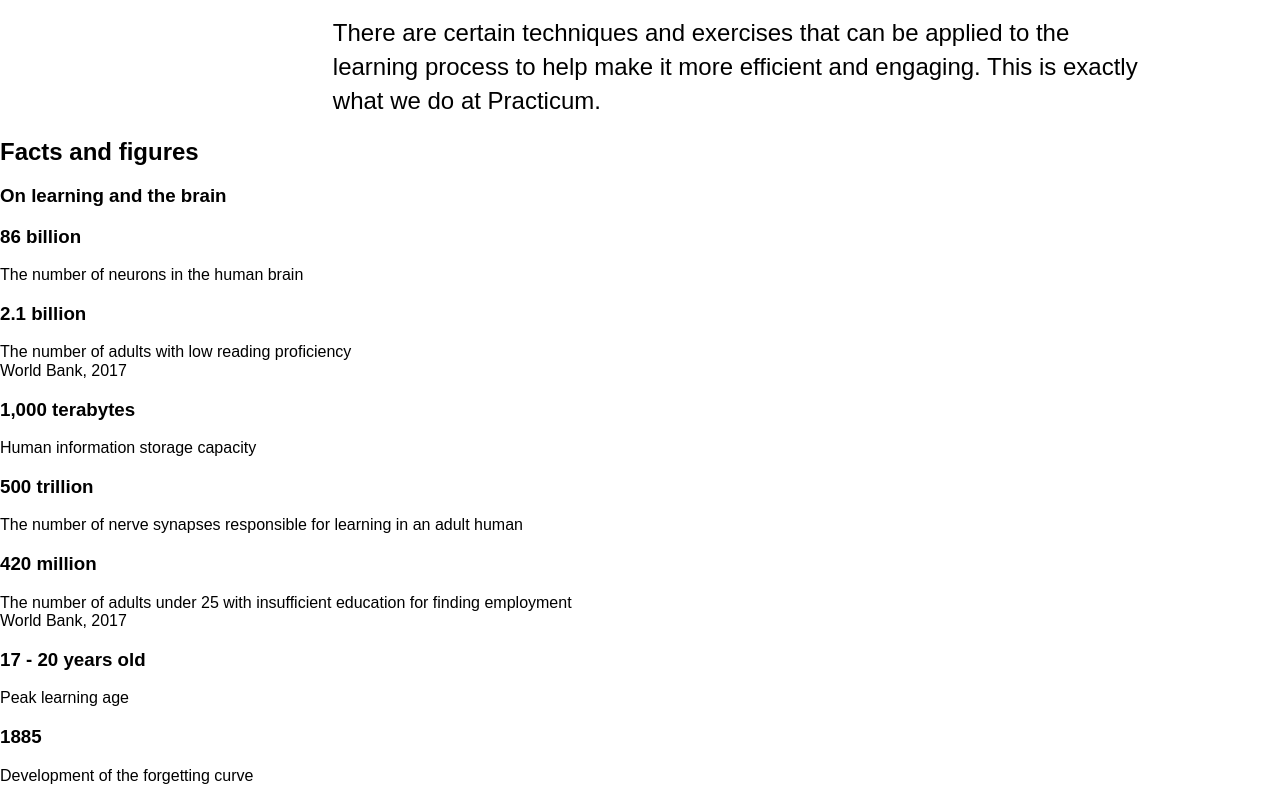
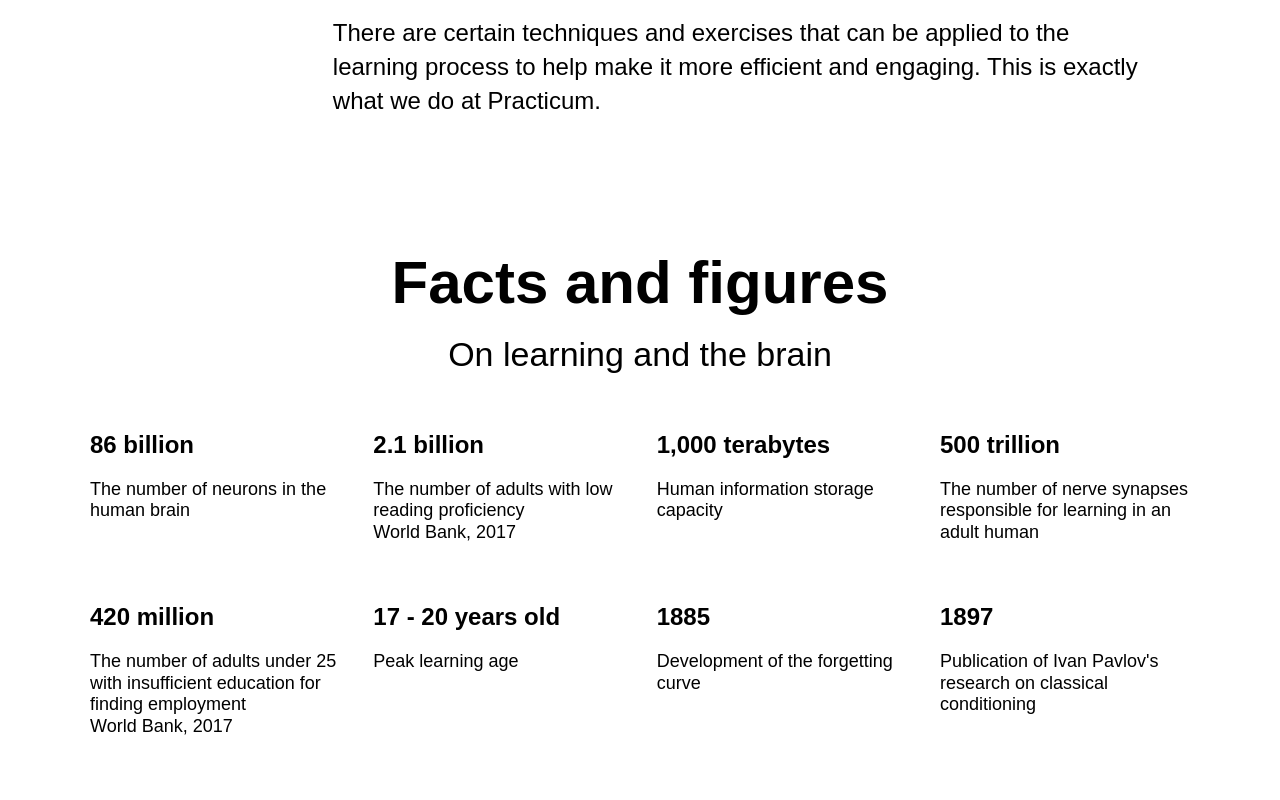
Before and after one commit to deserie-dev/web_project_1, a plain HTML site: page index.html in a window 1280 px wide. Shown: the part 1240-2040 px from the top of the page. Drawn offline with Linux system fonts and the light colour scheme.

Commit message:
Fixed Digits alignment

```diff
--- a/styles/style.css
+++ b/styles/style.css
@@ -120,26 +120,21 @@
   font-weight: bold;
 }
 
-.two-columns__paragraph:last-of-type {
-  margin-bottom: 0px;
-
 .digits {
   display: flex;
-  flex-direction: row;
+  flex-direction: column;
   flex-wrap: wrap;
   justify-content: center;
-  align-content: space-between;
-  width: 1100px;
-  margin: auto;
+  align-items: center;
+  margin-top: 100px;
 }
 
 .section-title {
   line-height: 1.15;
   font-size: 60px;
   font-weight: bold;
-  margin-top: 100px;
   width: 60%;
-  margin: 0;
+  margin: auto;
   padding-bottom: 20px;
   text-align: center;
 }
@@ -150,37 +145,36 @@
   font-weight: normal;
   text-align: center;
   width: 60%;
-  margin: 0;
-  padding: 0 20%;
+  margin: auto;
 }
 
 .table {
   display: flex;
   flex-direction: row;
   flex-wrap: wrap;
+  justify-content: space-between;
+  width: 1100px;
+  margin: auto;
+  margin-bottom: 100px;
 }
 
 .table__cell {
   width: 250px;
   margin-top: 60px;
-  text-align: center;
 }
 
 .table__heading {
-  margin-bottom: 20px;
   line-height: 1.15;
   font-size: 24px;
   font-weight: bold;
-  text-align:justify;
+  margin: 0;
 }
 
 .table__text {
   line-height: 1.2;
   font-size: 18px;
   font-weight: normal;
-  text-align:justify;
-  width: 200px;
-  margin-right: 0;
+  margin: 20px 0 0;
 }
 
 .feynman {
```
